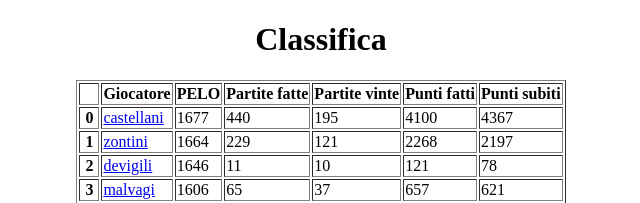
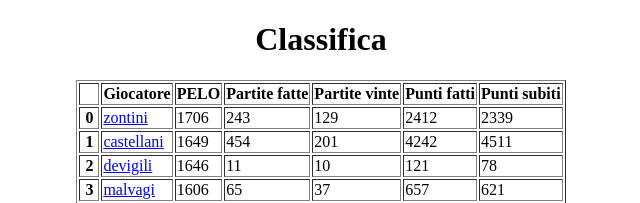
Before and after one commit to TronoBianco/Classifica, a plain HTML site: page index.htm in a window 1280 px wide. Shown: the top 203 px of the page, without its empty margins (319-959 px from the left). Drawn offline with Linux system fonts and the light colour scheme.

Commit message:
Add files via upload

```diff
--- a/index.htm
+++ b/index.htm
@@ -17,21 +17,21 @@
   <tbody>
     <tr>
       <th>0</th>
-      <td><a href='castellani.png'>castellani</a></td>
-      <td>1677</td>
-      <td>440</td>
-      <td>195</td>
-      <td>4100</td>
-      <td>4367</td>
+      <td><a href='zontini.png'>zontini</a></td>
+      <td>1706</td>
+      <td>243</td>
+      <td>129</td>
+      <td>2412</td>
+      <td>2339</td>
     </tr>
     <tr>
       <th>1</th>
-      <td><a href='zontini.png'>zontini</a></td>
-      <td>1664</td>
-      <td>229</td>
-      <td>121</td>
-      <td>2268</td>
-      <td>2197</td>
+      <td><a href='castellani.png'>castellani</a></td>
+      <td>1649</td>
+      <td>454</td>
+      <td>201</td>
+      <td>4242</td>
+      <td>4511</td>
     </tr>
     <tr>
       <th>2</th>
```
Also changed, not shown: castellani.png, zontini.png.
